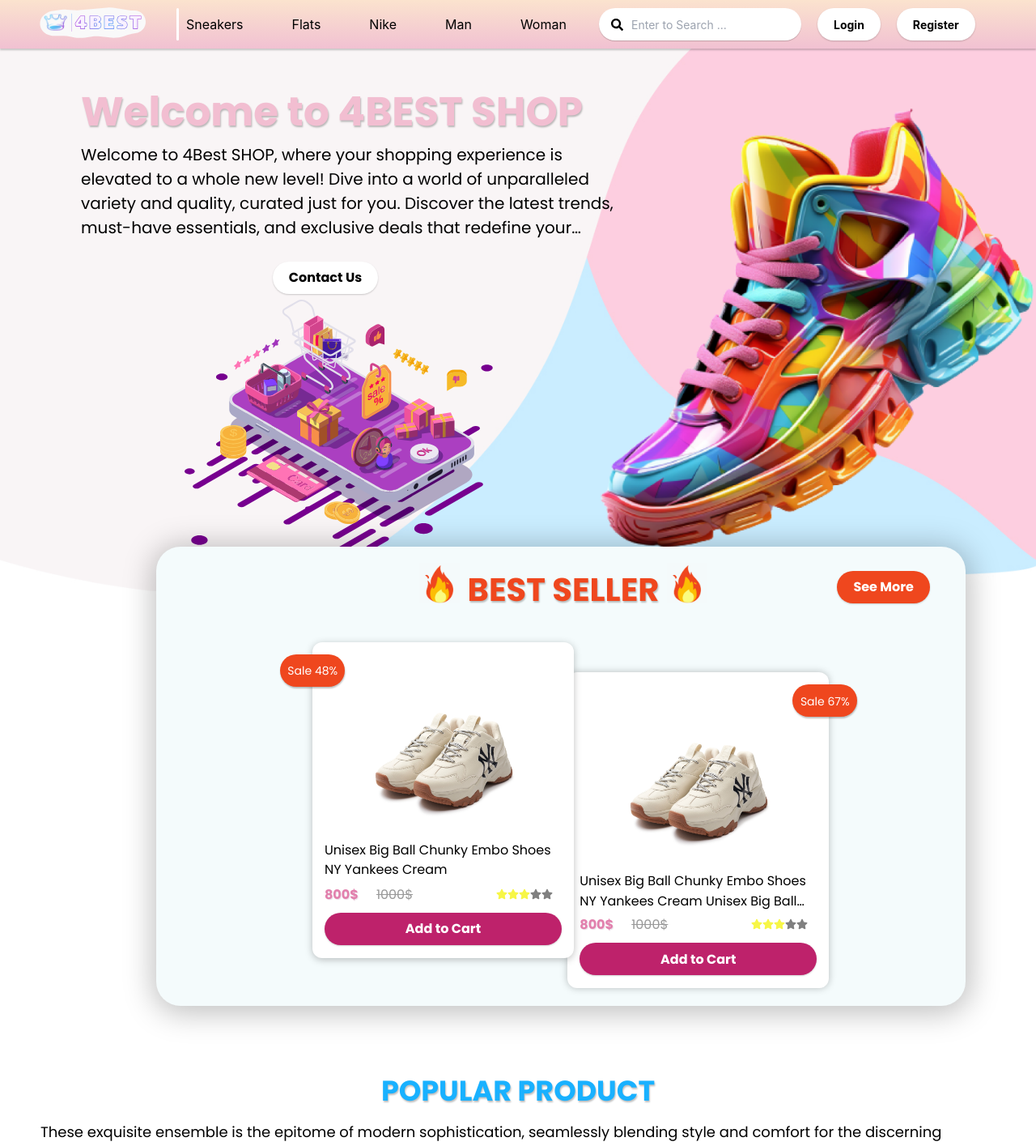
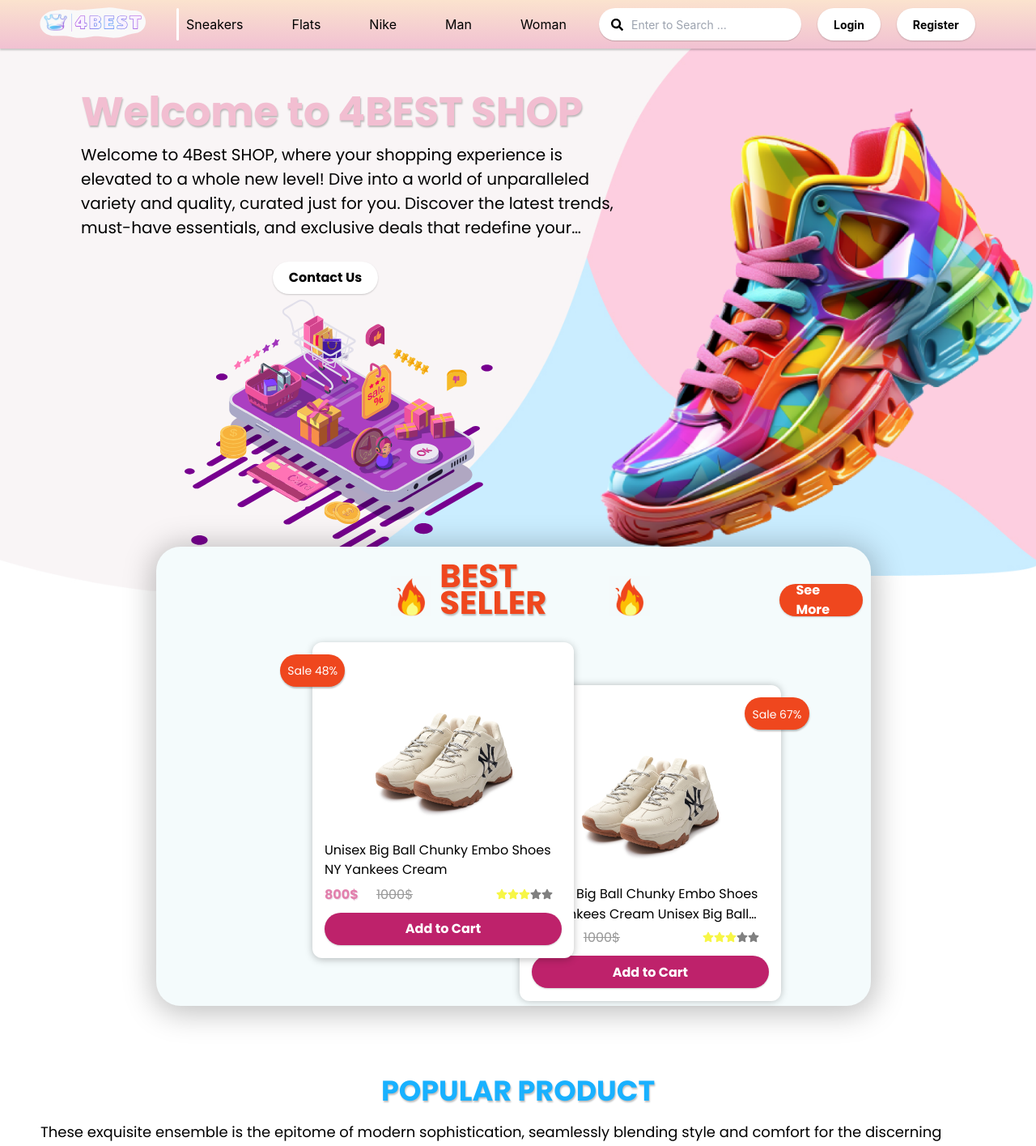
Before and after one commit to huytran2609/FashionStore_Web, a React (Vite) app in the folder client/: page / in a window 1280 px wide. Shown: the top 1415 px of the page at 81% size. Built offline with nearby package versions, Linux system fonts and the light colour scheme.

Commit message:
upfixwidth

```diff
--- a/client/src/pages/public/home/Home.module.scss
+++ b/client/src/pages/public/home/Home.module.scss
@@ -21,7 +21,6 @@
     .imgContainer {
         position: absolute;
         overflow: hidden;
-        width: 100%;
         top: -30%;
         .img1 {
           width: 100%;
@@ -92,7 +91,7 @@
 }
 
 .bestSellerFrame {
-    width: 1000px;
+    width: 69%;
     height: 566.7px;
     position: absolute;
     top: 675px;
```
